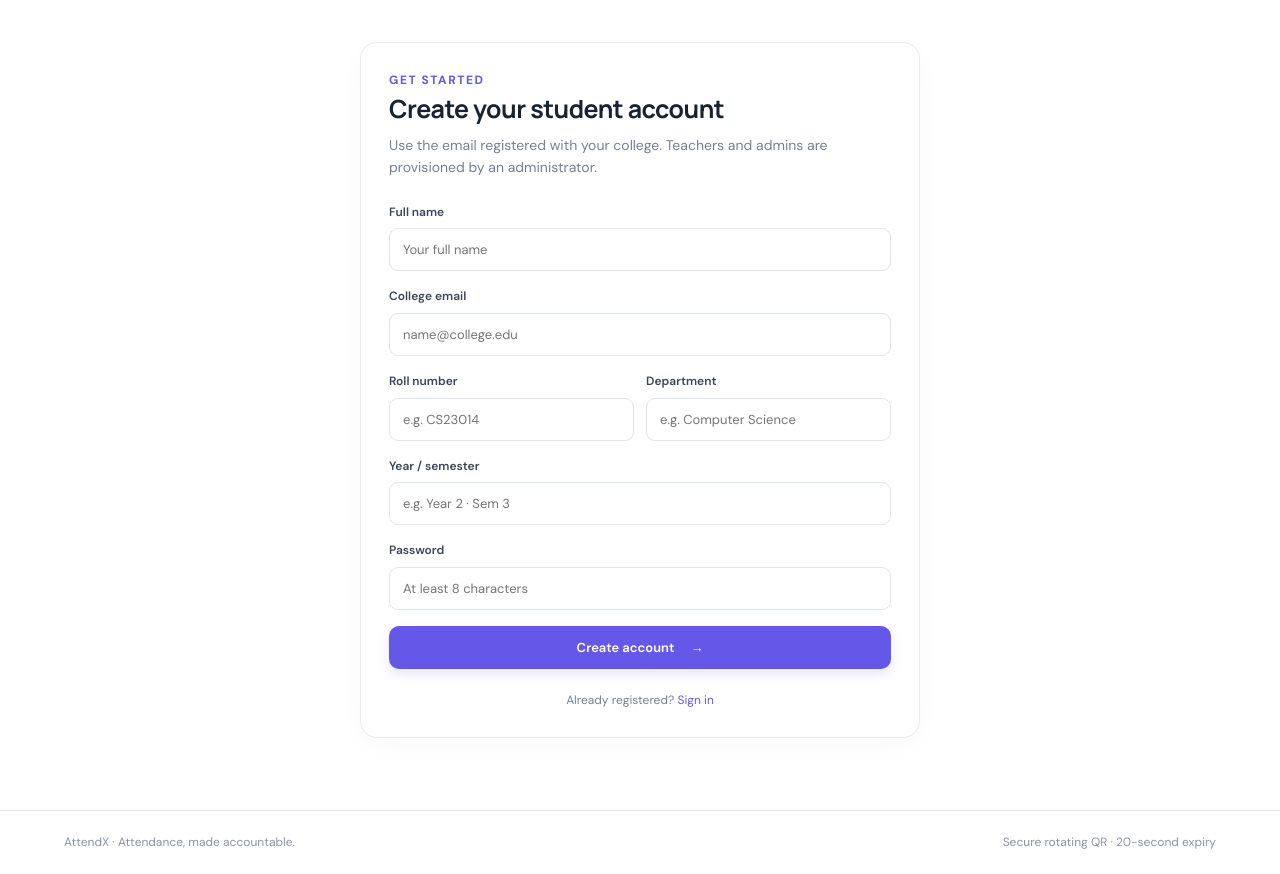
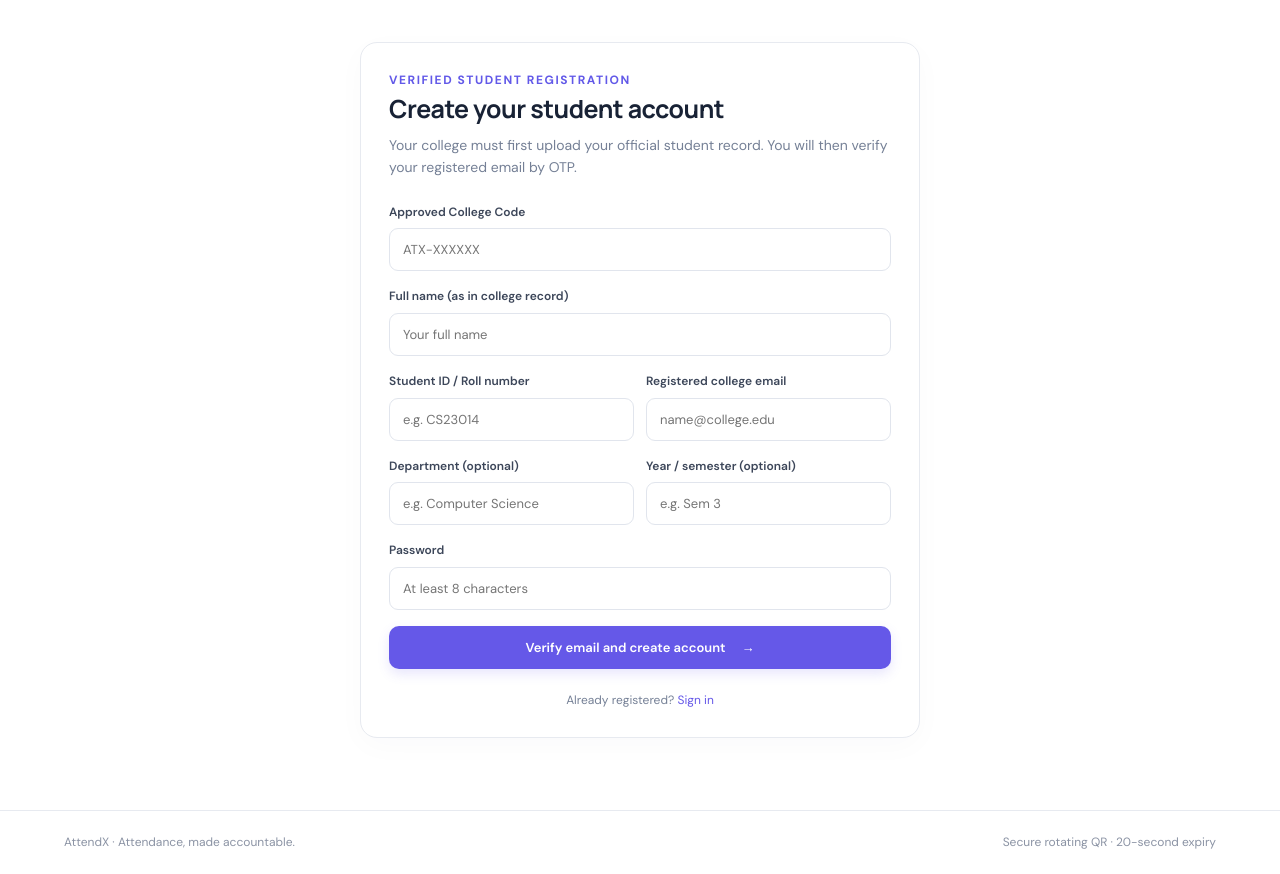
Before and after one commit to shiv9969/attendance-management, a Python web app: template templates/signup.html in a window 1280 px wide. Shown: the part 76-950 px from the top of the page. Run offline with Jinja, Linux system fonts and the light colour scheme; the template is opened without the code that fills it, so the values that code supplies are empty; some libraries are stand-ins or nearby versions.

Commit message:
Update signup.html

```diff
--- a/templates/signup.html
+++ b/templates/signup.html
@@ -1,3 +1,3 @@
 {% extends "base.html" %}{% block title %}Student signup{% endblock %}{% block content %}
-<div class="narrow"><div class="form-card"><div class="eyebrow">GET STARTED</div><h2>Create your student account</h2><p class="muted">Use the email registered with your college. Teachers and admins are provisioned by an administrator.</p>
-<form method="post" class="stack"><label>Full name<input name="name" required maxlength="120" placeholder="Your full name"></label><label>College email<input type="email" name="email" required placeholder="name@college.edu"></label><div class="two-col"><label>Roll number<input name="roll_no" placeholder="e.g. CS23014"></label><label>Department<input name="department" placeholder="e.g. Computer Science"></label></div><label>Year / semester<input name="year" placeholder="e.g. Year 2 · Sem 3"></label><label>Password<input type="password" name="password" minlength="8" required autocomplete="new-password" placeholder="At least 8 characters"></label><button class="btn primary full" type="submit">Create account <span>→</span></button></form><p class="form-bottom">Already registered? <a href="{{ url_for('login') }}">Sign in</a></p></div></div>{% endblock %}
+<div class="narrow"><div class="form-card"><div class="eyebrow">VERIFIED STUDENT REGISTRATION</div><h2>Create your student account</h2><p class="muted">Your college must first upload your official student record. You will then verify your registered email by OTP.</p>
+<form method="post" class="stack"><label>Approved College Code<input name="college_code" required placeholder="ATX-XXXXXX" autocomplete="organization"></label><label>Full name (as in college record)<input name="name" required maxlength="120" placeholder="Your full name"></label><div class="two-col"><label>Student ID / Roll number<input name="roll_no" required placeholder="e.g. CS23014"></label><label>Registered college email<input type="email" name="email" required placeholder="name@college.edu"></label></div><div class="two-col"><label>Department (optional)<input name="department" placeholder="e.g. Computer Science"></label><label>Year / semester (optional)<input name="year" placeholder="e.g. Sem 3"></label></div><label>Password<input type="password" name="password" minlength="8" required autocomplete="new-password" placeholder="At least 8 characters"></label><button class="btn primary full" type="submit">Verify email and create account <span>→</span></button></form><p class="form-bottom">Already registered? <a href="{{ url_for('login') }}">Sign in</a></p></div></div>{% endblock %}
```
